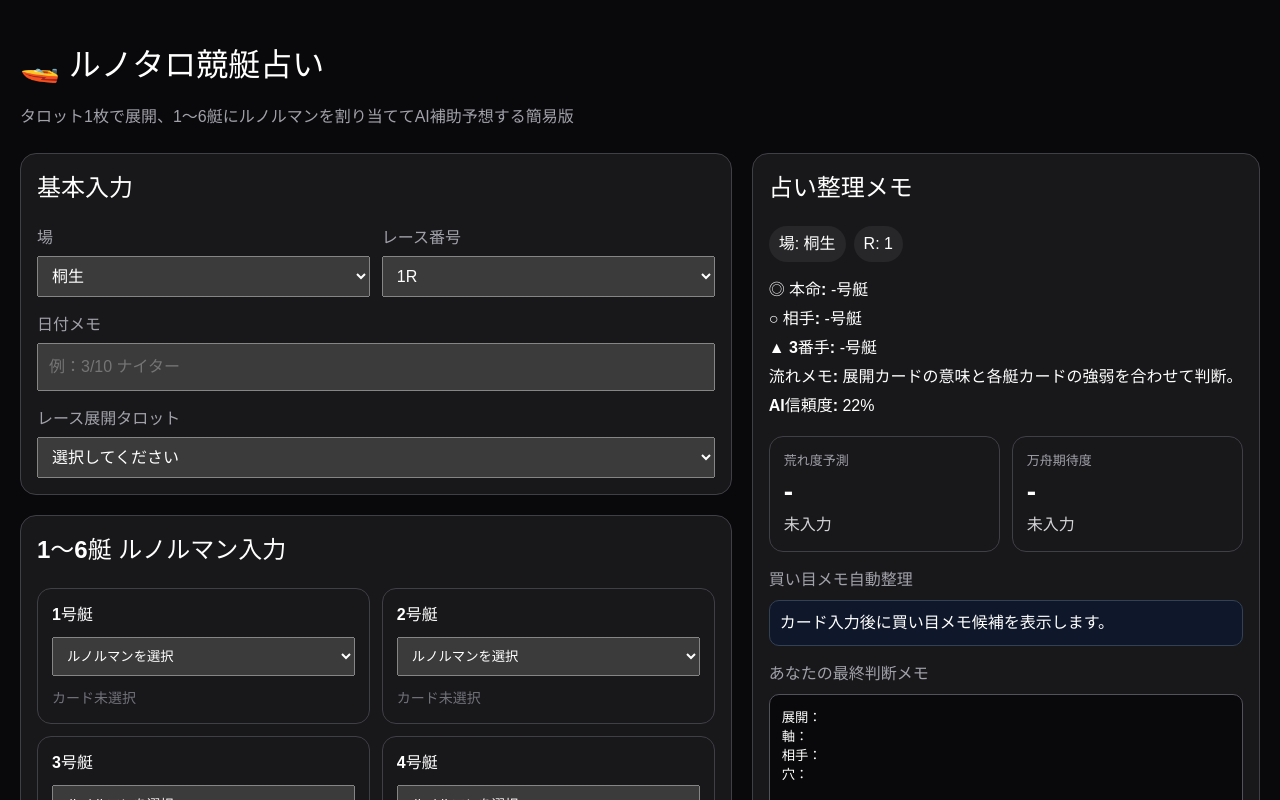
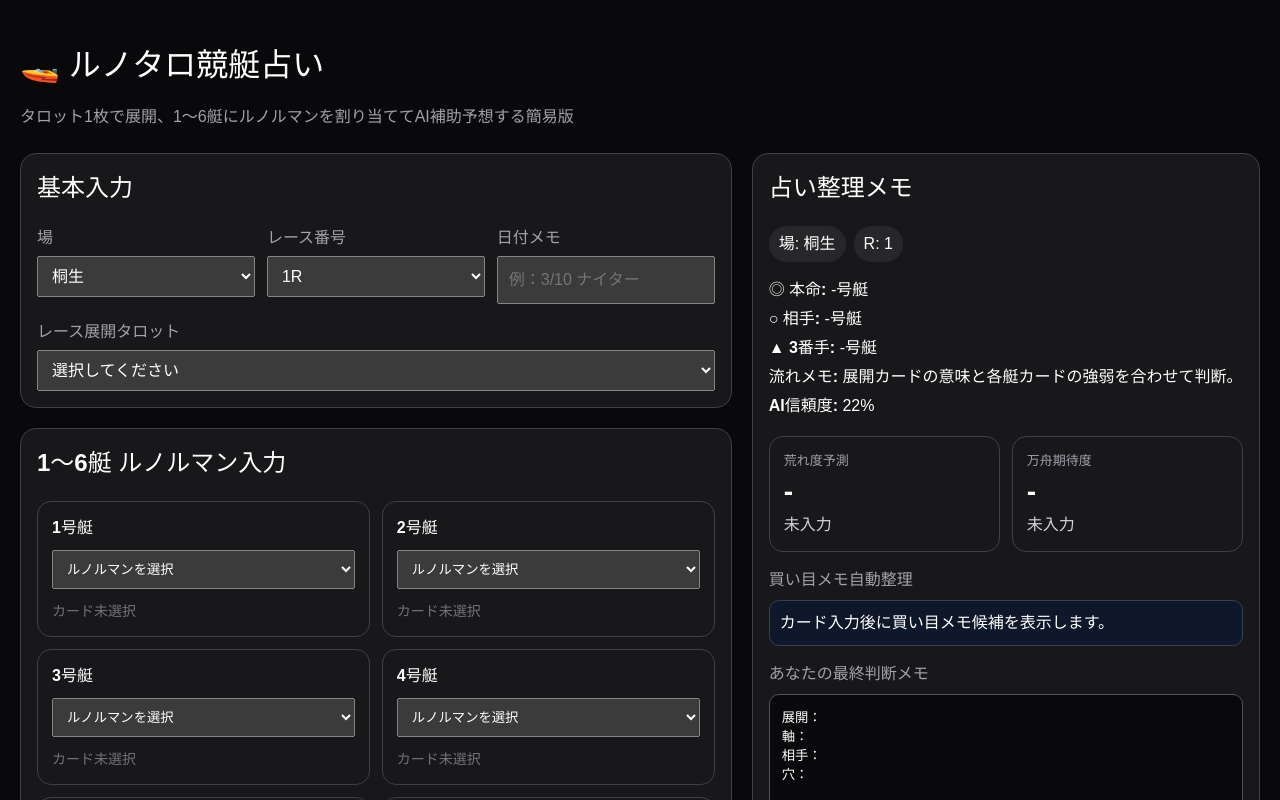
Before and after one commit to j1n77jp/runotaro-app, a React (Vite) app: page / in a window 1280 px wide. Shown: the top 800 px of the page. Built offline with nearby package versions, Linux system fonts and the light colour scheme.

Commit message:
Update BasicFormSection.jsx

```diff
--- a/src/components/BasicFormSection.jsx
+++ b/src/components/BasicFormSection.jsx
@@ -20,7 +20,7 @@ export default function BasicFormSection({
       <div
         style={{
           display: "grid",
-          gridTemplateColumns: "repeat(2, minmax(0, 1fr))",
+          gridTemplateColumns: "repeat(3, minmax(0, 1fr))",
           gap: 12,
           marginBottom: 16,
           width: "100%",
@@ -31,7 +31,7 @@ export default function BasicFormSection({
           <select
             value={venue}
             onChange={(e) => setVenue(e.target.value)}
-            style={{ ...fieldStyle(), minWidth: 0 }}
+            style={fieldStyle()}
           >
             {venues.map((v) => (
               <option key={v} value={v}>
@@ -46,7 +46,7 @@ export default function BasicFormSection({
           <select
             value={raceNo}
             onChange={(e) => setRaceNo(e.target.value)}
-            style={{ ...fieldStyle(), minWidth: 0 }}
+            style={fieldStyle()}
           >
             {raceNumbers.map((n) => (
               <option key={n} value={n}>
@@ -55,16 +55,16 @@ export default function BasicFormSection({
             ))}
           </select>
         </div>
-      </div>
 
-      <div style={{ minWidth: 0, width: "100%", marginBottom: 16 }}>
+        <div style={{ minWidth: 0 }}>
           <div style={{ marginBottom: 6, color: "#a1a1aa" }}>日付メモ</div>
           <input
             value={dateMemo}
             onChange={(e) => setDateMemo(e.target.value)}
             placeholder="例：3/10 ナイター"
-          style={{ ...fieldStyle(), minWidth: 0 }}
+            style={fieldStyle()}
           />
+        </div>
       </div>
 
       <div style={{ minWidth: 0, width: "100%" }}>
@@ -72,7 +72,7 @@ export default function BasicFormSection({
         <select
           value={tarot}
           onChange={(e) => setTarot(e.target.value)}
-          style={{ ...fieldStyle(), minWidth: 0 }}
+          style={fieldStyle()}
         >
           <option value="">選択してください</option>
           {tarotCards.flatMap((card) => [
```
Lines whose indentation alone changed are shown as unchanged.
